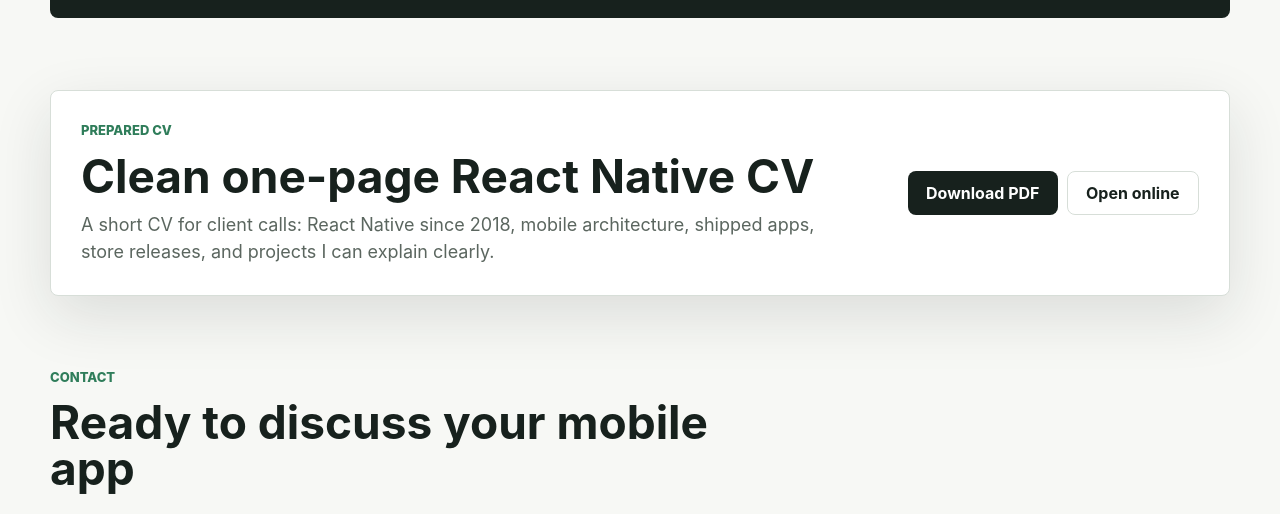
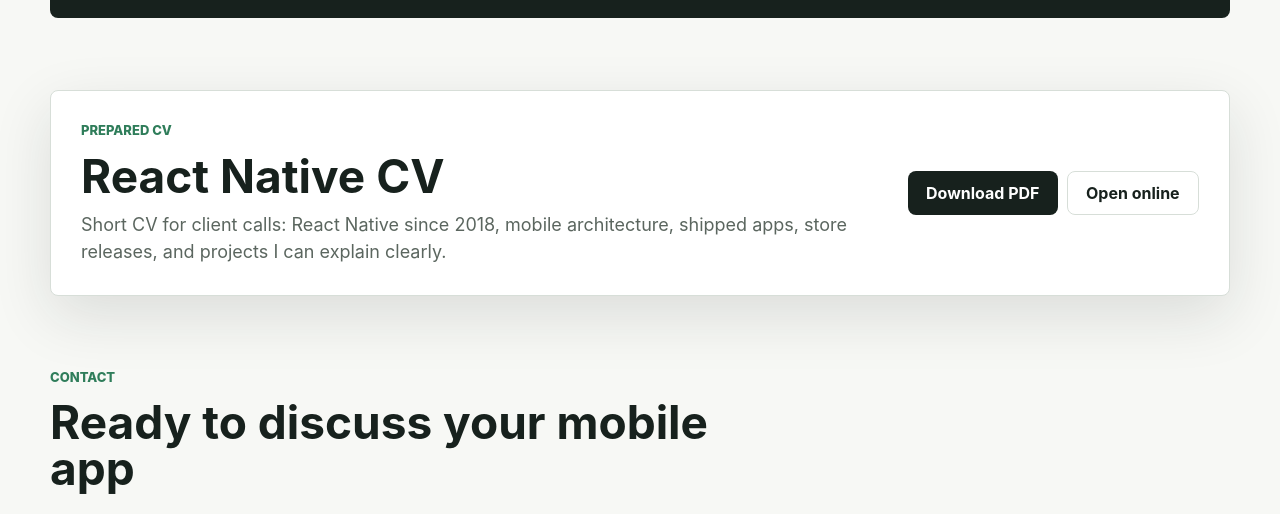
Before and after one commit to Jacklol/evgenii-korzhan-portfolio, a plain HTML site: page index.html in a window 1280 px wide. Shown: the part 4654-5168 px from the top of the page. Drawn offline with Linux system fonts and the light colour scheme.

Commit message:
Polish CV section title

```diff
--- a/index.html
+++ b/index.html
@@ -377,9 +377,9 @@
         <div class="resume-card">
           <div>
             <p class="eyebrow">Prepared CV</p>
-            <h2>Clean one-page React Native CV</h2>
+            <h2>React Native CV</h2>
             <p>
-              A short CV for client calls: React Native since 2018, mobile architecture, shipped apps, store releases, and projects I can explain clearly.
+              Short CV for client calls: React Native since 2018, mobile architecture, shipped apps, store releases, and projects I can explain clearly.
             </p>
           </div>
           <div class="resume-actions">
```
